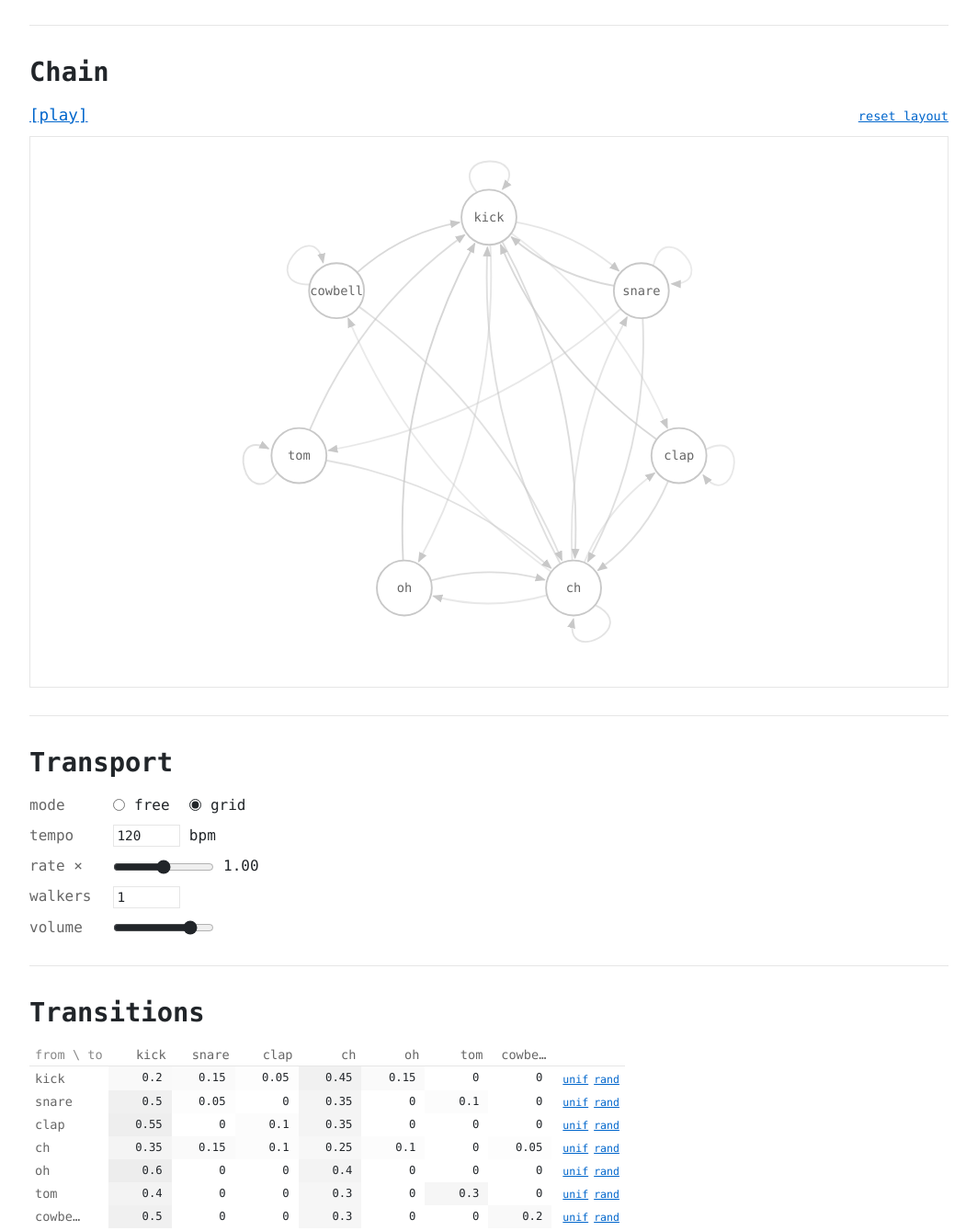
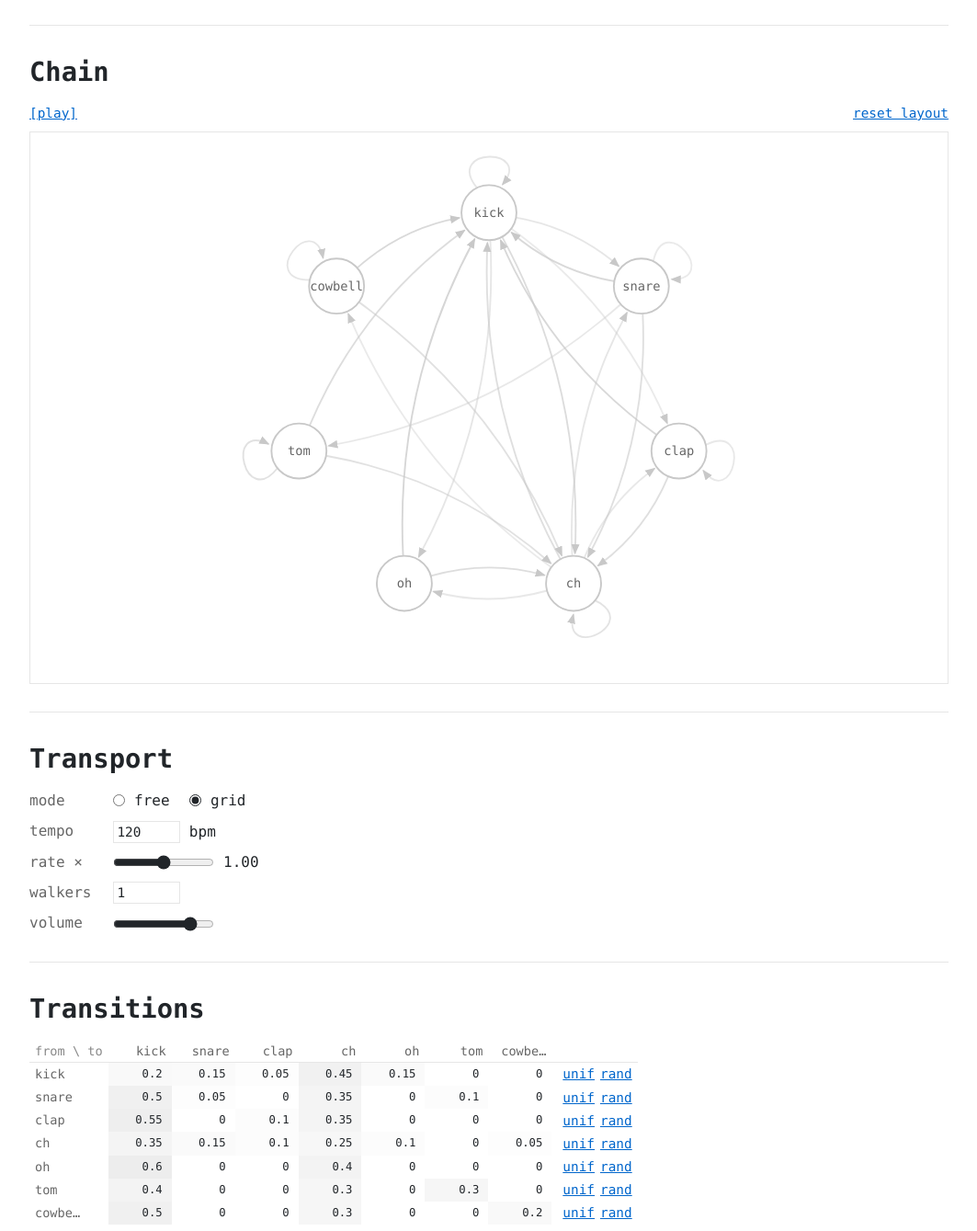
Before and after one commit to ellingsvee/markov-chain-sampler, a plain HTML site: page index.html in a window 1280 px wide. Shown: the part 124-1463 px from the top of the page at 92% size, without its empty margins (108-1171 px from the left). Drawn offline with Linux system fonts and the light colour scheme.

Commit message:
Fix size of buttons

```diff
--- a/index.html
+++ b/index.html
@@ -36,7 +36,7 @@
                 <h2>Chain</h2>
                 <div class="bar-row">
                     <button id="play" class="link play" disabled>[loading…]</button>
-                    <button class="link small" id="relayout">reset layout</button>
+                    <button class="link" id="relayout">reset layout</button>
                 </div>
                 <p id="bootError" class="error"></p>
                 <div id="graph"></div>
--- a/style.css
+++ b/style.css
@@ -90,8 +90,10 @@ button {
     color: inherit;
 }
 
+/* Every text button is the same size, wherever it sits. */
 button.link,
 label.link {
+    font-size: 0.9rem;
     background: none;
     border: 0;
     cursor: pointer;
@@ -105,7 +107,6 @@ button.link:disabled {
 }
 
 .play {
-    font-size: 1.1em;
     min-width: 7.5em;
     text-align: left;
 }
@@ -324,7 +325,6 @@ body.dragging-cell {
 }
 
 .row-actions .link {
-    font-size: 0.85em;
     margin-left: 6px;
 }
 
```
